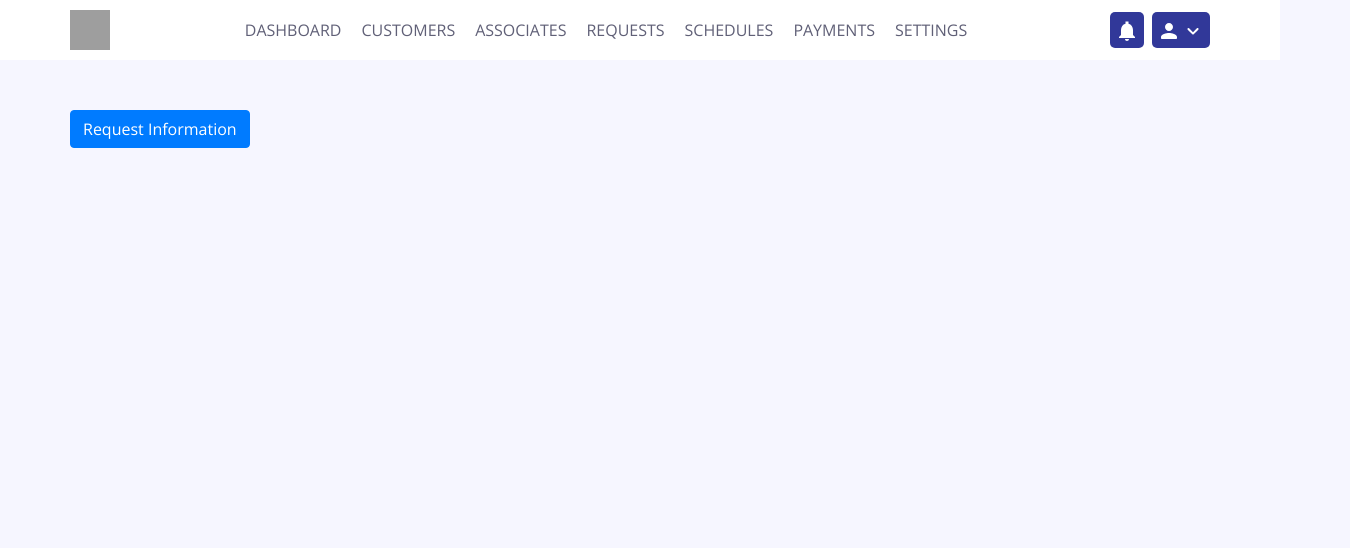
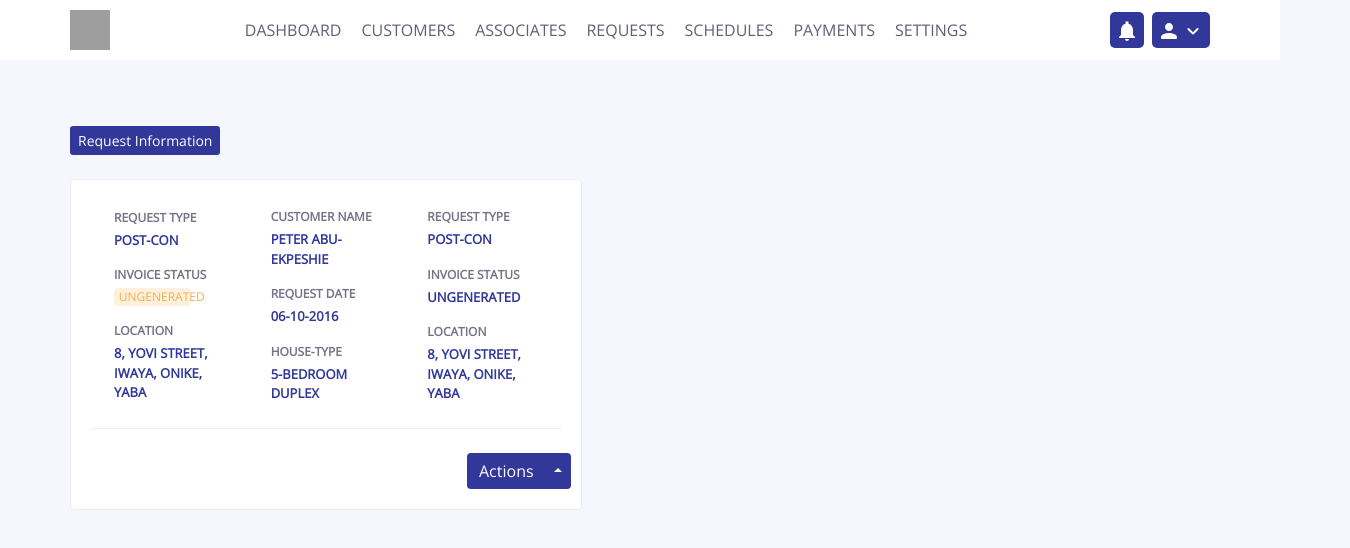
Before and after one commit to jstloyal/fichaya-task, a React (Create React App) app: page /requests in a window 1280 px wide. Shown: the top 548 px of the page, 1350 px wide, since content can reach past the window. Built offline with nearby package versions, Linux system fonts and the light colour scheme; grey boxes are pictures that could not be loaded.

Commit message:
add card component to request page

```diff
--- a/public/index.html
+++ b/public/index.html
@@ -32,7 +32,7 @@
       work correctly both with client-side routing and a non-root public URL.
       Learn how to configure a non-root public URL by running `npm run build`.
     -->
-    <title>Fichayan</title>
+    <title>Fichaya</title>
   </head>
   <body>
     <noscript>You need to enable JavaScript to run this app.</noscript>
--- a/src/App.css
+++ b/src/App.css
@@ -1,9 +1,12 @@
 body {
   background-color: #f6f6ff;
+  width: 100%;
+  height: 100vh;
 }
 
 
 .header {
+  width: 100%;
   height: 60px;
   position: sticky;
   top: 0;
--- a/src/index.css
+++ b/src/index.css
@@ -1,5 +1,4 @@
 body {
-  margin: 0;
   font-family: 'Open Sans', sans-serif;
   -webkit-font-smoothing: antialiased;
   -moz-osx-font-smoothing: grayscale;
@@ -16,11 +15,65 @@ a {
 
 a:hover {
   text-decoration: none;
-  color: ;
 }
 
 .content {
   width: 100%;
-  height: 90vh;
-  margin: 50px 70px ;
+  height: 100%;
+  padding: 50px 70px;
 }
+
+.btn {
+  background-color: #313899 !important;
+  border: none;
+}
+
+.btn:hover {
+  background-color: #313899 !important;
+  border: none !important;
+}
+
+.my-card {
+  background-color: #fff;
+  border: 1px solid #ededed;
+  border-radius: 5px;
+  width: 40vw;
+  padding: 20px;
+}
+
+.card-info {
+  display: flex;
+  flex-direction: row;
+  justify-content: space-between;
+  align-items: center;
+  border-bottom: 1px solid #ededed;
+}
+
+.actions {
+  width: 20%;
+  display: flex;
+  flex-direction: row;
+  justify-content: space-between;
+}
+
+.card-text-head {
+  font-size: 12px;
+  font-weight: 600;
+  font-family: inherit;
+  color: #747488;
+}
+
+.card-text {
+  font-size: 13px;
+  font-weight: 600;
+  font-family: inherit;
+  color: #313899;
+}
+
+.my-badge {
+  width: 70%;
+  font-size: 12px;
+  font-weight: 500;
+  color: #F6AE4C;
+  background-color: #FDF0DD;
+}
--- a/src/pages/Requests.js
+++ b/src/pages/Requests.js
@@ -1,12 +1,73 @@
 import React from 'react';
-import { Button } from 'react-bootstrap';
+import { Button, Card, Badge, DropdownButton, SplitButton, Dropdown } from 'react-bootstrap';
+import ExpandMoreRoundedIcon from '@material-ui/icons/ExpandMoreRounded';
+import { Link } from 'react-router-dom';
 
 function Requests() {
   return (
     <div className="content">
-      <Button>Request Information</Button>
+      <Button size="sm" className="my-btn">Request Information</Button>
+      <Card className="mt-4 my-card">
+        <div className="card-info pb-3">
+          <div className="d-flex flex-md-column col">
+            <div className="d-flex flex-md-column p-2">
+              <p className="card-text-head mb-1">REQUEST TYPE</p>
+              <p className="card-text">POST-CON</p>
+            </div>
+            <div className="d-flex flex-md-column p-2">
+              <p className="card-text-head mb-1">INVOICE STATUS</p>
+              <Badge className="my-badge">UNGENERATED</Badge>
+            </div>
+            <div className="d-flex flex-md-column p-2">
+              <p className="card-text-head mb-1">LOCATION</p>
+              <p className="card-text">8, YOVI STREET, IWAYA, ONIKE, YABA</p>
+            </div>
+          </div>
+          <div className="d-flex flex-md-column col">
+            <div className="d-flex flex-md-column p-2">
+              <p className="card-text-head mb-1">CUSTOMER NAME</p>
+              <p className="card-text">PETER ABU-EKPESHIE</p>
+            </div>
+            <div className="d-flex flex-md-column p-2">
+              <p className="card-text-head mb-1">REQUEST DATE</p>
+              <p className="card-text">06-10-2016</p>
+            </div>
+            <div className="d-flex flex-md-column p-2">
+              <p className="card-text-head mb-1">HOUSE-TYPE</p>
+              <p className="card-text">5-BEDROOM DUPLEX</p>
+            </div>
+          </div>
+          <div className="d-flex flex-md-column col">
+            <div className="d-flex flex-md-column p-2">
+              <p className="card-text-head mb-1">REQUEST TYPE</p>
+              <p className="card-text">POST-CON</p>
+            </div>
+            <div className="d-flex flex-md-column p-2">
+              <p className="card-text-head mb-1">INVOICE STATUS</p>
+              <p className="card-text">UNGENERATED</p>
+            </div>
+            <div className="d-flex flex-md-column p-2">
+              <p className="card-text-head mb-1">LOCATION</p>
+              <p className="card-text">8, YOVI STREET, IWAYA, ONIKE, YABA</p>
+            </div>
+          </div>
+        </div>
+        <div className="mt-4">
+          <SplitButton
+            menuAlign={{ lg: 'left'}}
+            title="Actions"
+            id="dropdown-menu-align-responsive-2"
+            drop="up"
+            className="my-btn actions float-right"
+          >
+            <Dropdown.Item eventKey="1">Contact customer</Dropdown.Item>
+            <Dropdown.Item eventKey="2">Generate invoice</Dropdown.Item>
+            <Dropdown.Item eventKey="3">Reject request</Dropdown.Item>
+          </SplitButton>
+        </div>
+      </Card>
     </div>
-  )
-}
+  );
+};
 
 export default Requests;
```
Also changed, not shown: 1 other file (tests, documents, lock files or other folders).
